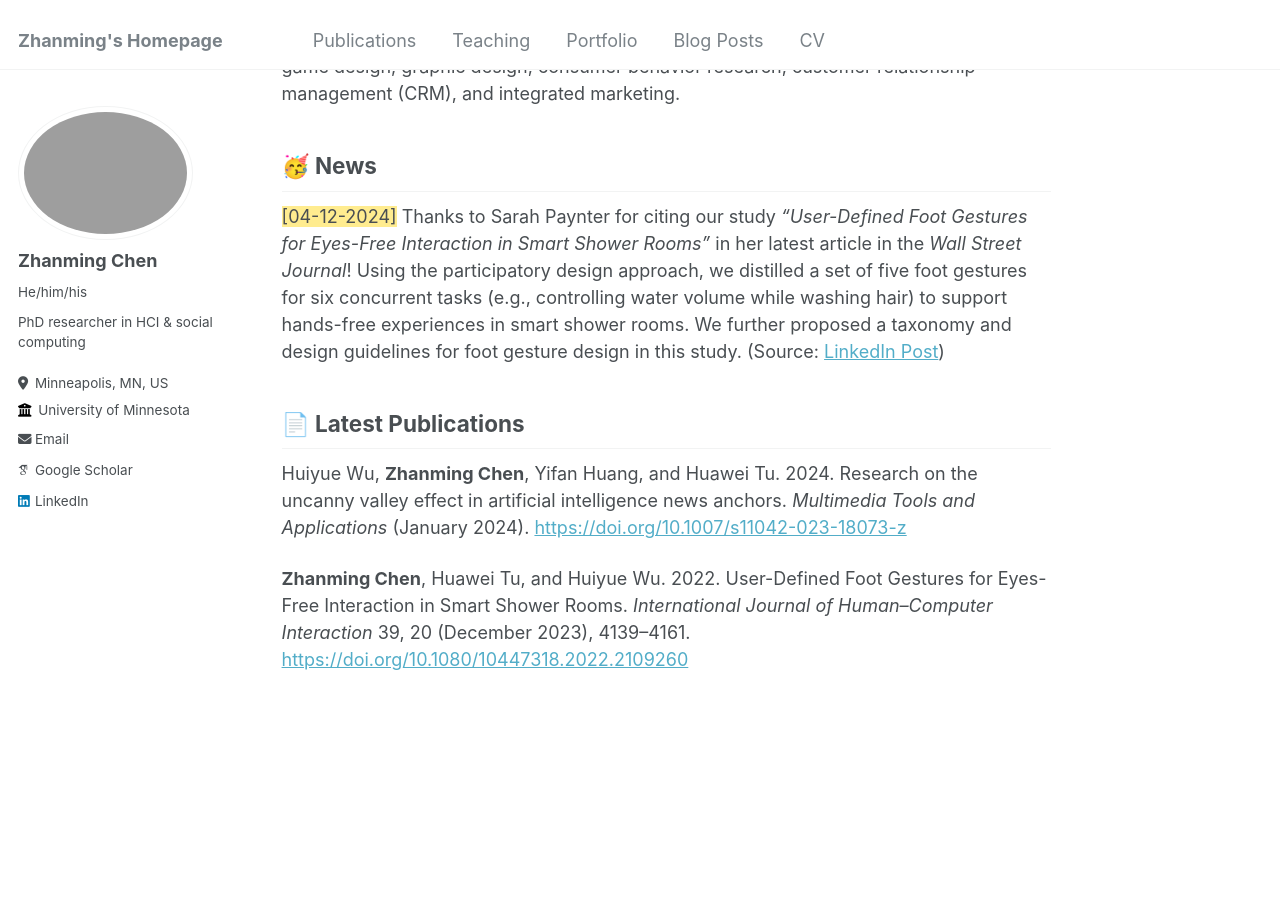
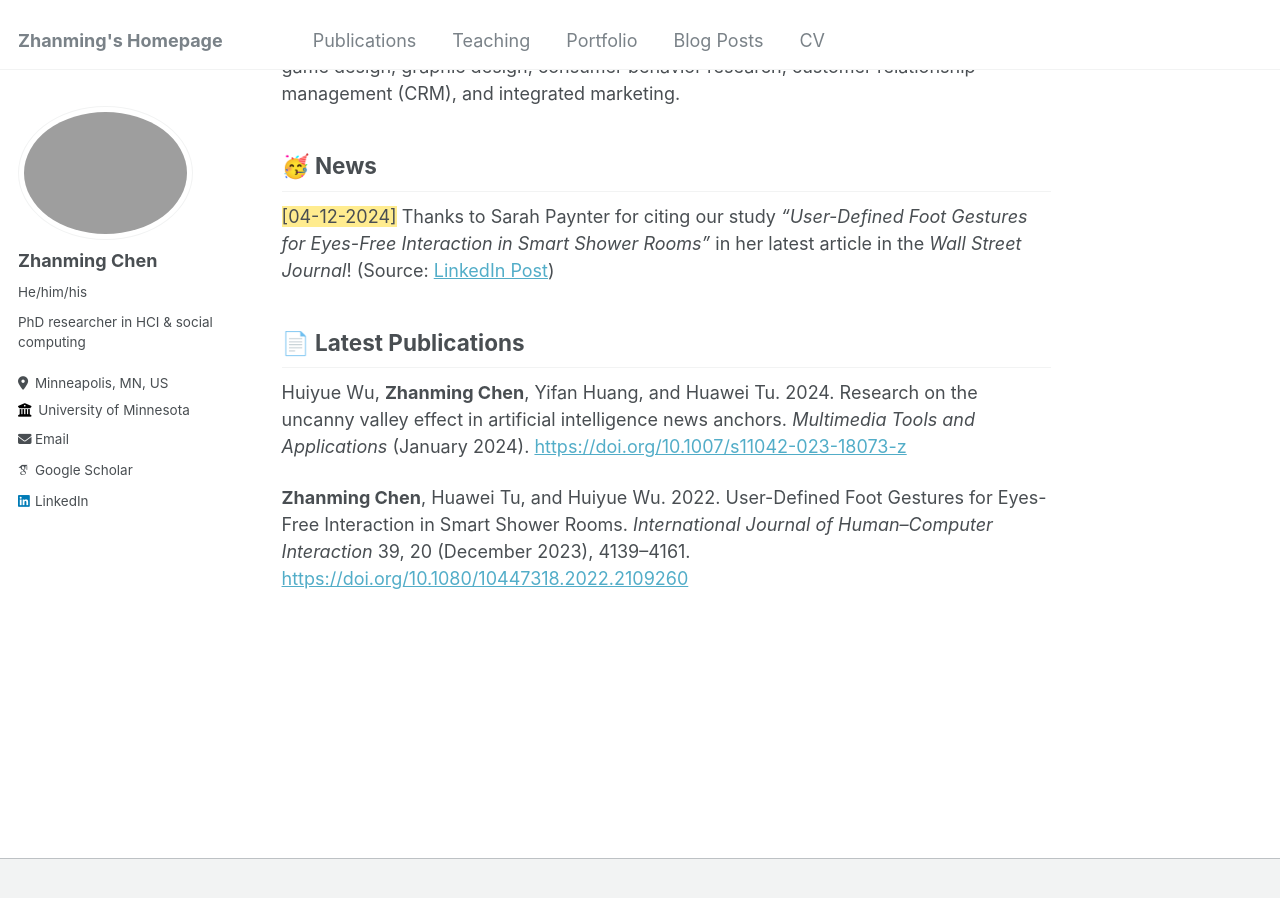
Before and after one commit to zhanmingchen/zhanmingchen.github.io, a Jekyll site: the page built from _pages/about.md, in a window 1280 px wide and 900 px high, scrolled down 678 px. Built offline with Jekyll 4.4.1, drawn with Linux system fonts in a browser that asks for light colours; some web fonts are replaced.

Commit message:
Update about.md

```diff
--- a/_pages/about.md
+++ b/_pages/about.md
@@ -17,7 +17,7 @@
 
 ## 🥳 News
 
- <span class="highlight" style="background-color: #ffd40070">[04-12-2024]</span> Thanks to Sarah Paynter for citing our study _"User-Defined Foot Gestures for Eyes-Free Interaction in Smart Shower Rooms"_ in her latest article in the _Wall Street Journal_! Using the participatory design approach, we distilled a set of five foot gestures for six concurrent tasks (e.g., controlling water volume while washing hair) to support hands-free experiences in smart shower rooms. We further proposed a taxonomy and design guidelines for foot gesture design in this study. (Source: [LinkedIn Post](https://www.linkedin.com/posts/zhanmingchen_the-medspa-bathroom-fixtures-that-monitor-activity-7183662910198411264-Xu65?utm_source=share&utm_medium=member_desktop))
+ <span class="highlight" style="background-color: #ffd40070">[04-12-2024]</span> Thanks to Sarah Paynter for citing our study _"User-Defined Foot Gestures for Eyes-Free Interaction in Smart Shower Rooms"_ in her latest article in the _Wall Street Journal_! (Source: [LinkedIn Post](https://www.linkedin.com/posts/zhanmingchen_the-medspa-bathroom-fixtures-that-monitor-activity-7183662910198411264-Xu65?utm_source=share&utm_medium=member_desktop))
 
 ## 📄 Latest Publications
 
```
